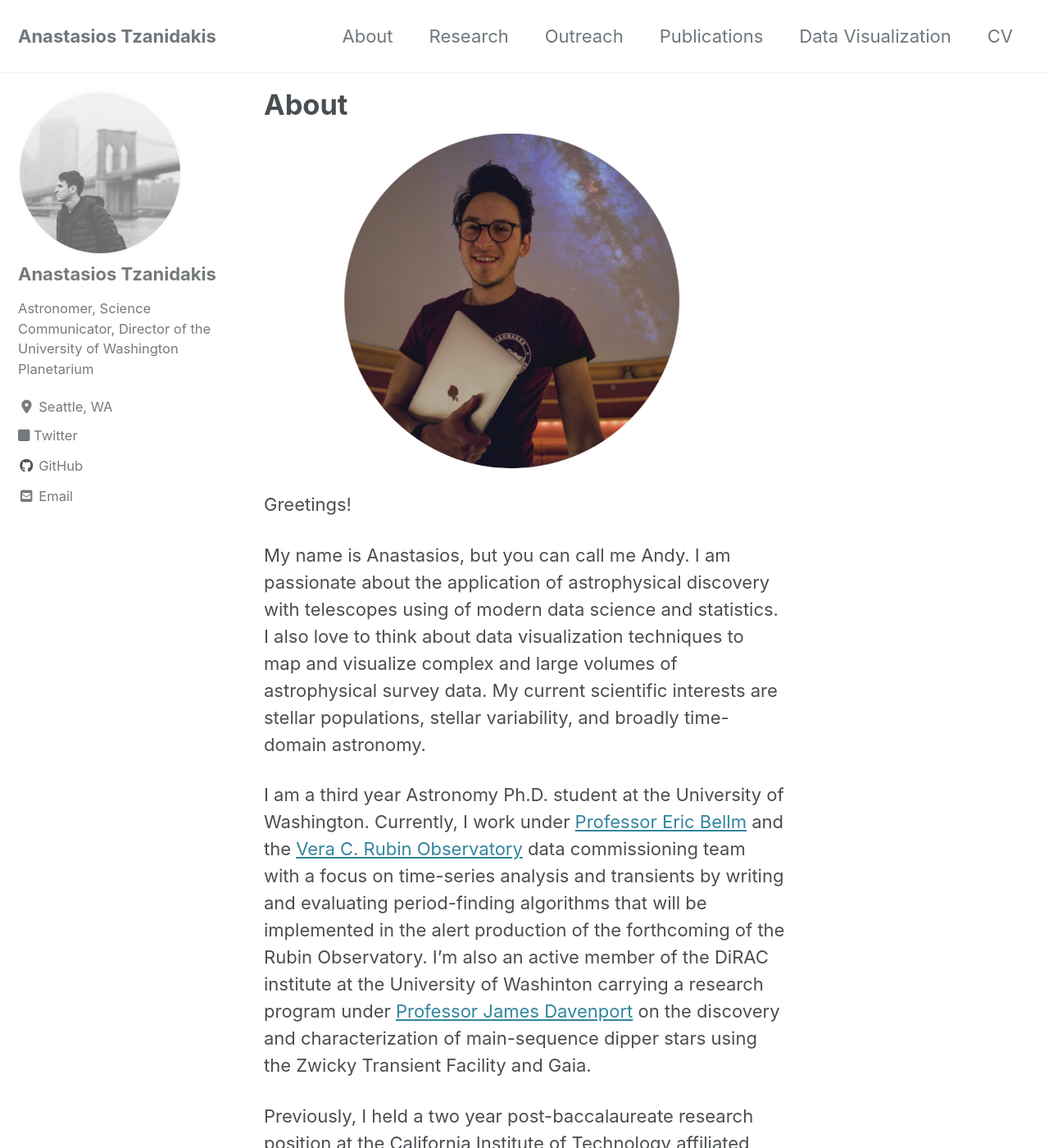
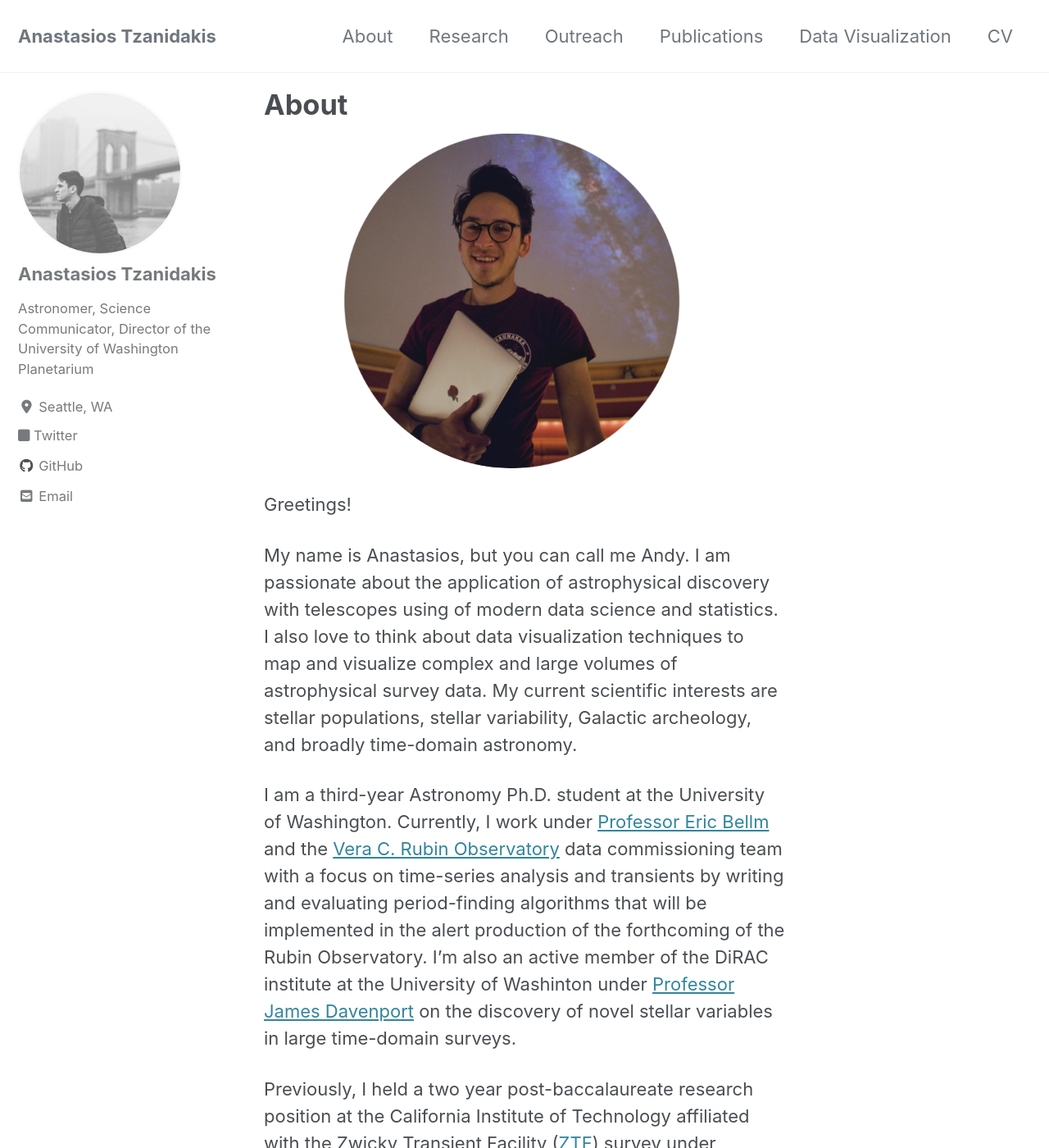
Before and after one commit to AndyTza/andytza.github.io, a Jekyll site: the page built from _pages/about.md, in a window 1280 px wide and 1400 px high. Shown: the whole window at 82% size. Built offline with Jekyll 4.4.1, drawn with Linux system fonts in a browser that asks for light colours; cached includes are drawn as plain includes; nearby versions of some CDN libraries.

Commit message:
updated about me

```diff
--- a/_pages/about.md
+++ b/_pages/about.md
@@ -17,9 +17,9 @@ permalink: /about/
 
 Greetings!
 
-My name is Anastasios, but you can call me Andy. I am passionate about the application of astrophysical discovery with telescopes using of modern data science and statistics. I also love to think about data visualization techniques to map and visualize complex and large volumes of astrophysical survey data. My current scientific interests are stellar populations, stellar variability, and broadly time-domain astronomy.
+My name is Anastasios, but you can call me Andy. I am passionate about the application of astrophysical discovery with telescopes using of modern data science and statistics. I also love to think about data visualization techniques to map and visualize complex and large volumes of astrophysical survey data. My current scientific interests are stellar populations, stellar variability, Galactic archeology, and broadly time-domain astronomy.
 
-I am a third year Astronomy Ph.D. student at the University of Washington. Currently, I work under [Professor Eric Bellm](https://faculty.washington.edu/ecbellm/) and the [Vera C. Rubin Observatory](https://www.lsst.org/) data commissioning team with a focus on time-series analysis and transients by writing and evaluating period-finding algorithms that will be implemented in the alert production of the forthcoming of the Rubin Observatory. I'm also an active member of the DiRAC institute at the University of Washinton carrying a research program under [Professor James Davenport](https://jradavenport.github.io/) on the discovery and characterization of main-sequence dipper stars using the Zwicky Transient Facility and Gaia.
+I am a third-year Astronomy Ph.D. student at the University of Washington. Currently, I work under [Professor Eric Bellm](https://faculty.washington.edu/ecbellm/) and the [Vera C. Rubin Observatory](https://www.lsst.org/) data commissioning team with a focus on time-series analysis and transients by writing and evaluating period-finding algorithms that will be implemented in the alert production of the forthcoming of the Rubin Observatory. I'm also an active member of the DiRAC institute at the University of Washinton under [Professor James Davenport](https://jradavenport.github.io/) on the discovery of novel stellar variables in large time-domain surveys.
 
 Previously, I held a two year post-baccalaureate research position at the California Institute of Technology affiliated with the Zwicky Transient Facility ([ZTF](https://www.ztf.caltech.edu/)) survey under [Professor Mansi Kasliwal](https://sites.astro.caltech.edu/~mansi/). At Caltech, I was a co-leader for a volume-limited supernovae experiment called the ZTF Census of the Local Universe (CLU).  The ZTF CLU experiment is a systematic supernovae study that aims to classify and characterize all supernovae within 200 Mpc using data from the ZTF survey. I also held responsibility for allocating time for rapidly fading and low-luminosity transients using the  [Palomar P-60"](https://sites.astro.caltech.edu/palomar/observer/P60observers.html), [Palomar P-200"](https://sites.astro.caltech.edu/palomar/about/telescopes/hale.html), and the [Keck-I](https://keckobservatory.org/about/telescopes-instrumentation/) telescopes to obtain medium/high-resolution spectroscopy. The ZTF CLU experiment to date is one of the largest volume-limited supernovae samples.
 
```
Also changed, not shown: 1 other file.
